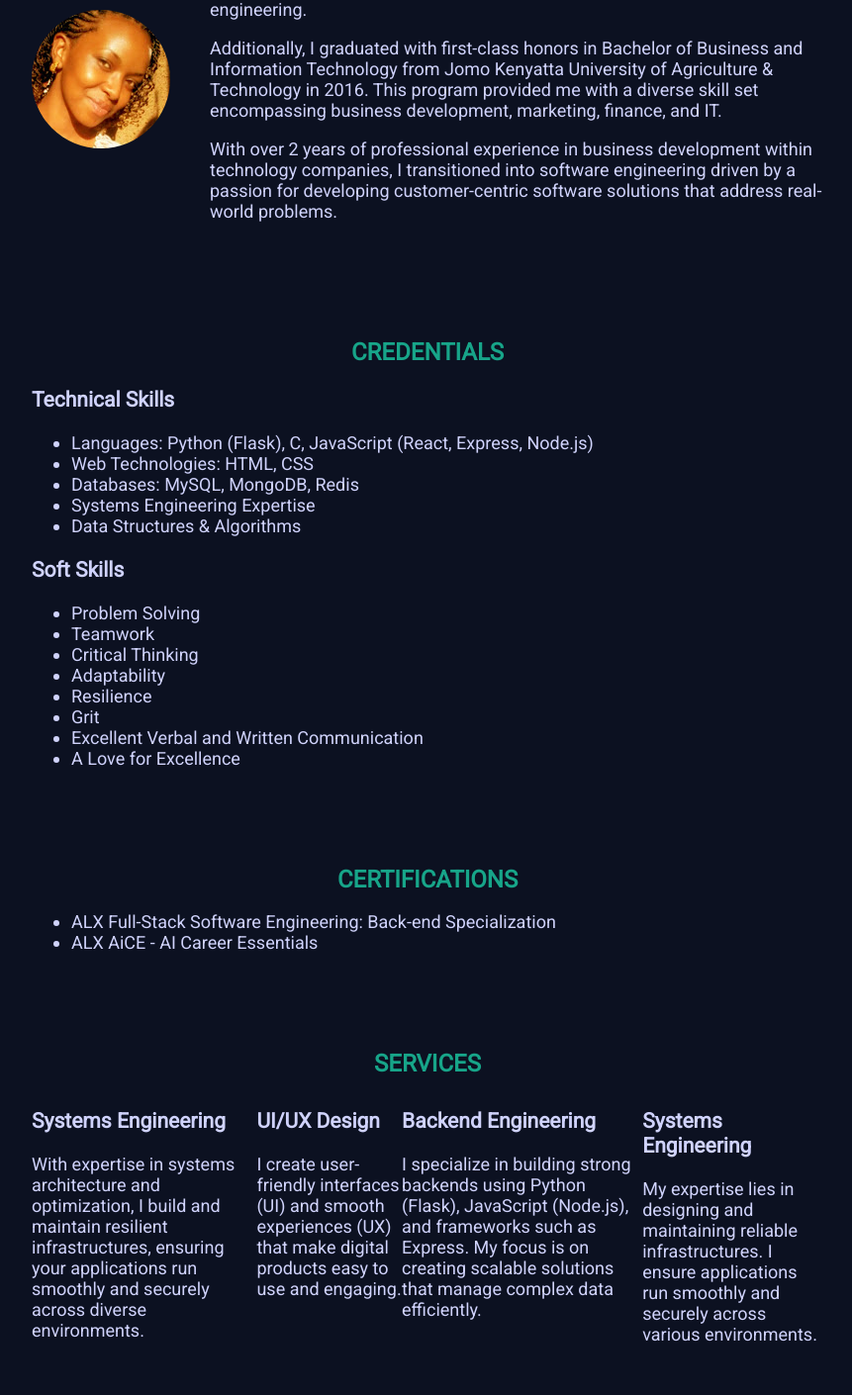
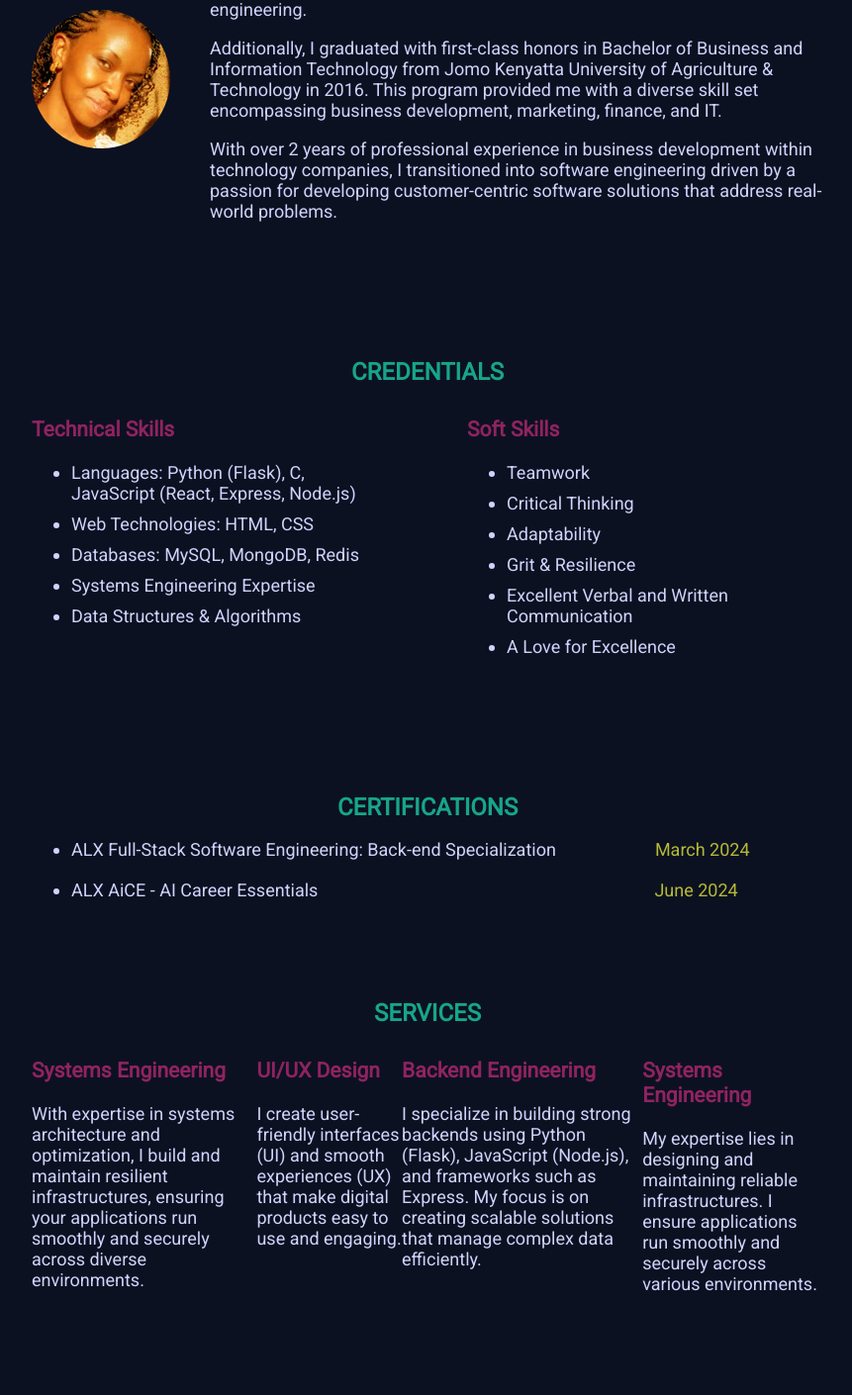
Before and after one commit to MercyNJ/tech-portfolio, a Flask app: page / in a window 1280 px wide. Shown: the part 576-1986 px from the top of the page at 99% size, without its empty margins (208-1069 px from the left). Run offline with Flask 3, Linux system fonts and the light colour scheme.

Commit message:
Added certifications section

```diff
--- a/static/style.css
+++ b/static/style.css
@@ -114,9 +114,45 @@ nav ul li:last-child {
     margin-bottom: 20px;
 }
 
-/
-.technical-skills, .soft-skills {
+/* Credentials Section */
+
+#credentials {
+    padding: 20px;
+}
+
+#credentials .skills {
+    display: flex;
+    justify-content: space-between;
+}
+
+#credentials .technical-skills {
     width: 45%;
-    display: inline-block;
-    vertical-align: top;
 }
+
+#credentials .soft-skills {
+    width: 45%;
+}
+#credentials .technical-skills ul li,
+#credentials .soft-skills ul li {
+    margin-bottom: 10px;
+}
+
+#certifications .certifications ul li {
+	margin-bottom: 20px;
+}
+
+#services .services h3,
+#credentials .technical-skills h3,
+#credentials .soft-skills h3 {
+    color: #8f2361;
+}
+
+#certifications .certifications ul li .long-margin {
+    margin-left: 340px;
+    color: #b6b936;
+}
+
+#certifications .certifications ul li .short-margin {
+    margin-left: 100px;
+    color: #b6b936;
+}
--- a/templates/index.html
+++ b/templates/index.html
@@ -67,12 +67,10 @@
                 <div class="soft-skills">
                     <h3>Soft Skills</h3>
                     <ul>
-                        <li>Problem Solving</li>
                         <li>Teamwork</li>
                         <li>Critical Thinking</li>
                         <li>Adaptability</li>
-                        <li>Resilience</li>
-                        <li>Grit</li>
+                        <li>Grit & Resilience</li>
                         <li>Excellent Verbal and Written Communication</li>
                         <li>A Love for Excellence</li>
                     </ul>
@@ -86,8 +84,8 @@
             <h2>Certifications</h2>
             <div class="certifications">
                 <ul>
-                    <li>ALX Full-Stack Software Engineering: Back-end Specialization</li>
-                    <li>ALX AiCE - AI Career Essentials</li>
+                    <li>ALX Full-Stack Software Engineering: Back-end Specialization<span class="short-margin">March 2024</span></li>
+                    <li>ALX AiCE - AI Career Essentials<span class="long-margin">June 2024</span></li>
                 </ul>
             </div>
         </div>
```
